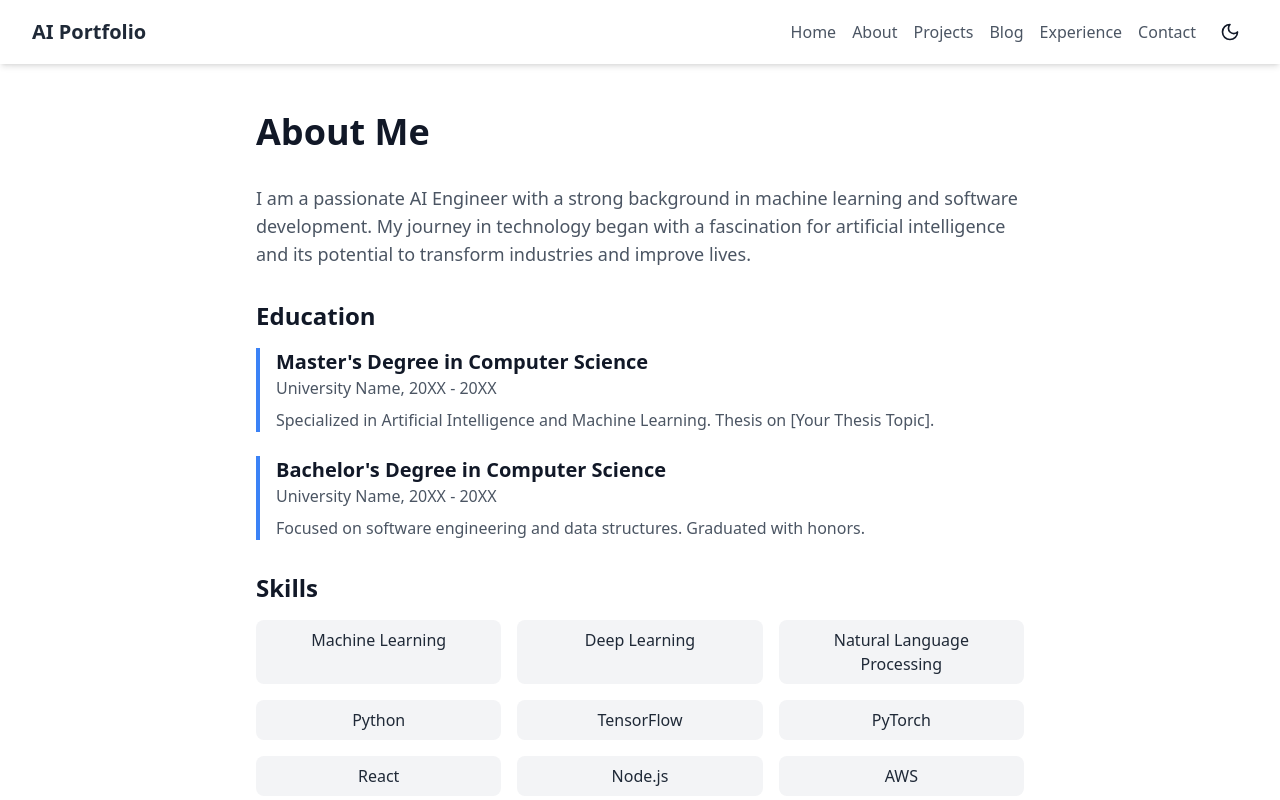
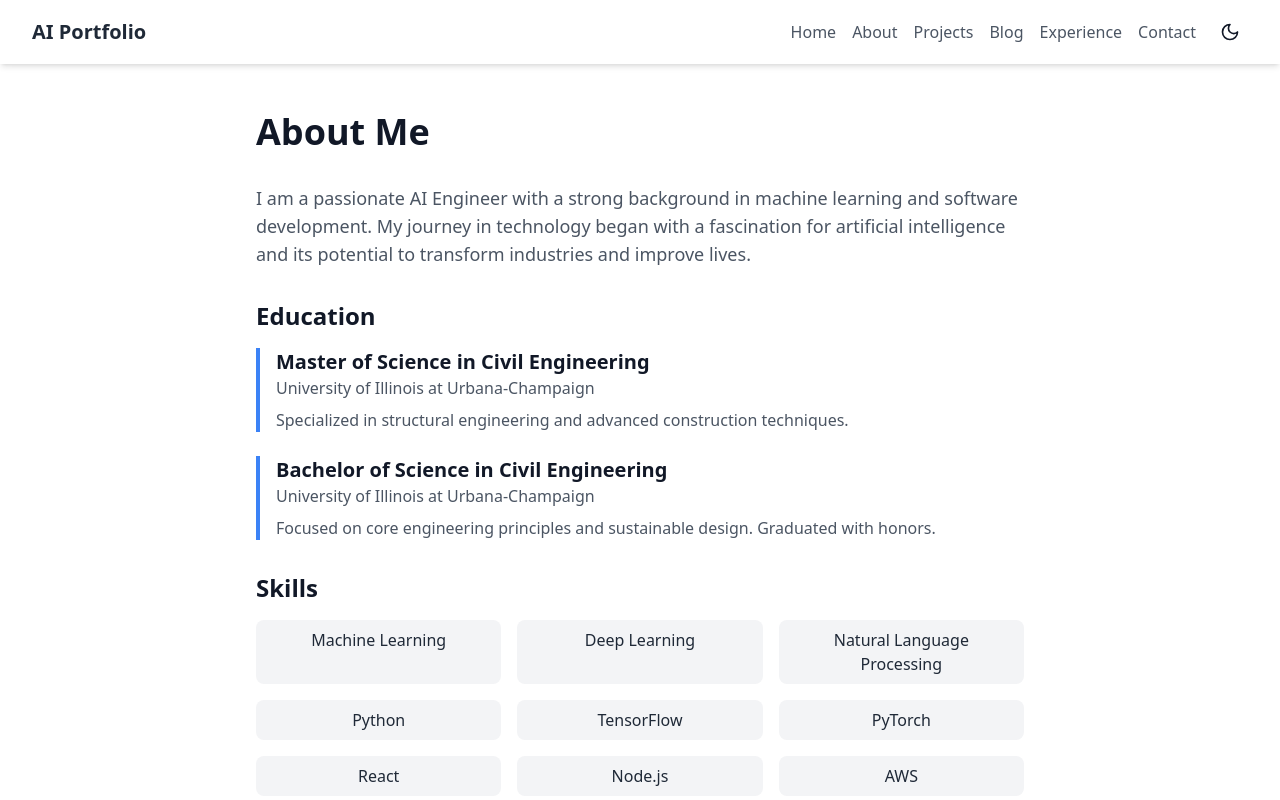
Before and after one commit to luis-eduardo-de-pombo-puerta/luis-eduardo-de-pombo-puerta-website, a React (Vite) app in the folder website/: page /about in a window 1280 px wide. Shown: the top 800 px of the page. Built offline with nearby package versions, Linux system fonts and the light colour scheme.

Commit message:
Update education format to Bachelor/Master of Science and remove dates

```diff
--- a/website/src/pages/About.jsx
+++ b/website/src/pages/About.jsx
@@ -15,18 +15,18 @@ const About = () => {
             <h2 className="text-2xl font-bold text-gray-900 dark:text-white mt-8 mb-4">Education</h2>
             <div className="space-y-6">
               <div className="border-l-4 border-blue-500 pl-4">
-                <h3 className="text-xl font-semibold text-gray-900 dark:text-white">Master's Degree in Computer Science</h3>
-                <p className="text-gray-600 dark:text-gray-300">University Name, 20XX - 20XX</p>
+                <h3 className="text-xl font-semibold text-gray-900 dark:text-white">Master of Science in Civil Engineering</h3>
+                <p className="text-gray-600 dark:text-gray-300">University of Illinois at Urbana-Champaign</p>
                 <p className="text-gray-600 dark:text-gray-300 mt-2">
-                  Specialized in Artificial Intelligence and Machine Learning. Thesis on [Your Thesis Topic].
+                  Specialized in structural engineering and advanced construction techniques.
                 </p>
               </div>
 
               <div className="border-l-4 border-blue-500 pl-4">
-                <h3 className="text-xl font-semibold text-gray-900 dark:text-white">Bachelor's Degree in Computer Science</h3>
-                <p className="text-gray-600 dark:text-gray-300">University Name, 20XX - 20XX</p>
+                <h3 className="text-xl font-semibold text-gray-900 dark:text-white">Bachelor of Science in Civil Engineering</h3>
+                <p className="text-gray-600 dark:text-gray-300">University of Illinois at Urbana-Champaign</p>
                 <p className="text-gray-600 dark:text-gray-300 mt-2">
-                  Focused on software engineering and data structures. Graduated with honors.
+                  Focused on core engineering principles and sustainable design. Graduated with honors.
                 </p>
               </div>
             </div>
```
